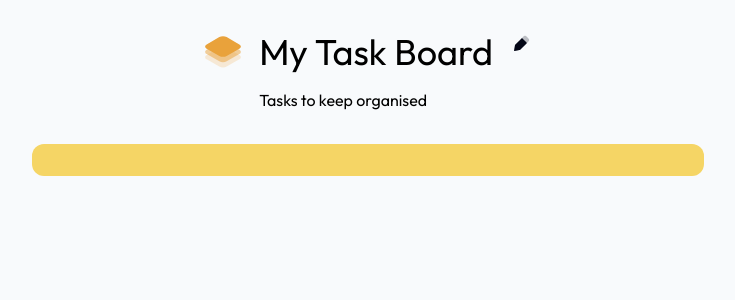
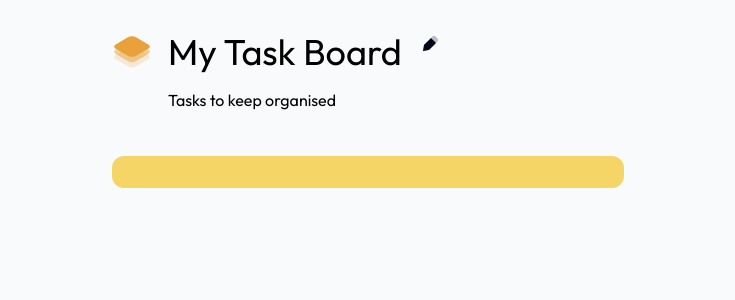
Before and after one commit to samaraneves/task-board-app, a Next.js app: page / in a window 1280 px wide. Shown: the top 300 px of the page, without its empty margins (272-1007 px from the left). Built offline with nearby package versions, Linux system fonts and the light colour scheme.

Commit message:
fix: ajuste no componente de card

```diff
--- a/src/app/page.tsx
+++ b/src/app/page.tsx
@@ -3,11 +3,11 @@ import { Title } from "@/components/Title";
 
 export default function Page() {
     return(
-        <>
+        <div className="flex flex-col justify-center w-full px-8 lg:max-w-xl m-auto">
             <Title />
-            <div className="flex justify-center w-full px-8">
-                <Card.Root />
-            </div>
-        </>
+            <main className="lg:mt-3">
+                <Card />
+            </main>
+        </div>
     )
 }
--- a/src/components/Card/CardRoot.tsx
+++ /dev/null
@@ -1,40 +0,0 @@
-type CardRootProps = {
-    children?: React.ReactNode
-    onClick?: () => void
-    variant?: 'progress' | 'completed' | 'wontDo' | 'toDo' | 'default'
-}
-
-export function CardRoot({ children, onClick, variant = 'default' }: CardRootProps) {
-    const getColorByVariant = (variant = 'default') => {
-        switch (variant) {
-            case 'progress':
-                return '--orange'
-
-            case 'completed':
-                return '--grape-green'
-
-            case 'wontDo':
-                return '--pale-pink'
-
-            case 'toDo':
-                return '--alice-blue'
-
-            default:
-                return '--orange-yellow'
-        }
-    }
-
-    const color = getColorByVariant(variant)
-
-    return(
-        <div
-            onClick={onClick}
-            className={'w-full max-w-2xl block p-4 rounded-xl'}
-            style={{
-                backgroundColor: `var(${color})`
-            }}
-        >
-            {children}
-        </div>
-    )
-}
--- a/src/components/Card/index.tsx
+++ b/src/components/Card/index.tsx
@@ -1,5 +1,40 @@
-import { CardRoot } from "./CardRoot"
+type CardRootProps = {
+    children?: React.ReactNode
+    onClick?: () => void
+    variant?: 'progress' | 'completed' | 'wontDo' | 'toDo' | 'default'
+}
 
-export const Card = {
-    Root: CardRoot
+export function Card({ children, onClick, variant = 'default' }: CardRootProps) {
+    const getColorByVariant = (variant = 'default') => {
+        switch (variant) {
+            case 'progress':
+                return '--orange'
+
+            case 'completed':
+                return '--grape-green'
+
+            case 'wontDo':
+                return '--pale-pink'
+
+            case 'toDo':
+                return '--alice-blue'
+
+            default:
+                return '--orange-yellow'
+        }
+    }
+
+    const color = getColorByVariant(variant)
+
+    return(
+        <div
+            onClick={onClick}
+            className={'w-full max-w-lg block p-4 rounded-xl'}
+            style={{
+                backgroundColor: `var(${color})`
+            }}
+        >
+            {children}
+        </div>
+    )
 }
--- a/src/components/Title/index.tsx
+++ b/src/components/Title/index.tsx
@@ -4,7 +4,7 @@ import Edit_duotone from "@/../public/Edit_duotone.svg";
 
 export function Title() {
     return (
-        <header className="flex flex-row items-start justify-center gap-4 py-8">
+        <header className="flex flex-row items-start gap-4 py-8">
             <Image src={Logo} alt="Task Board APP logo"/>
             <div className="flex flex-col justify-center flex-row gap-4">
                 <h1 className="text-2xl lg:text-4xl">My Task Board</h1>
```
Also changed, not shown: 2 other files (tests, documents, lock files or other folders).
